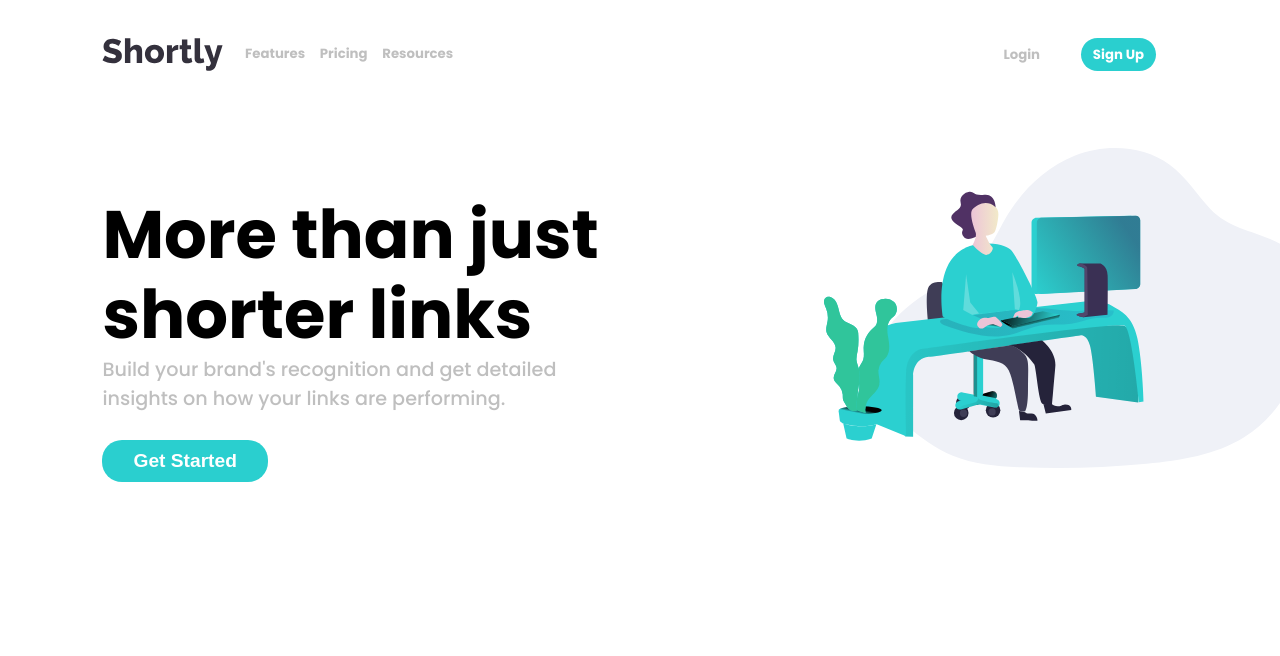
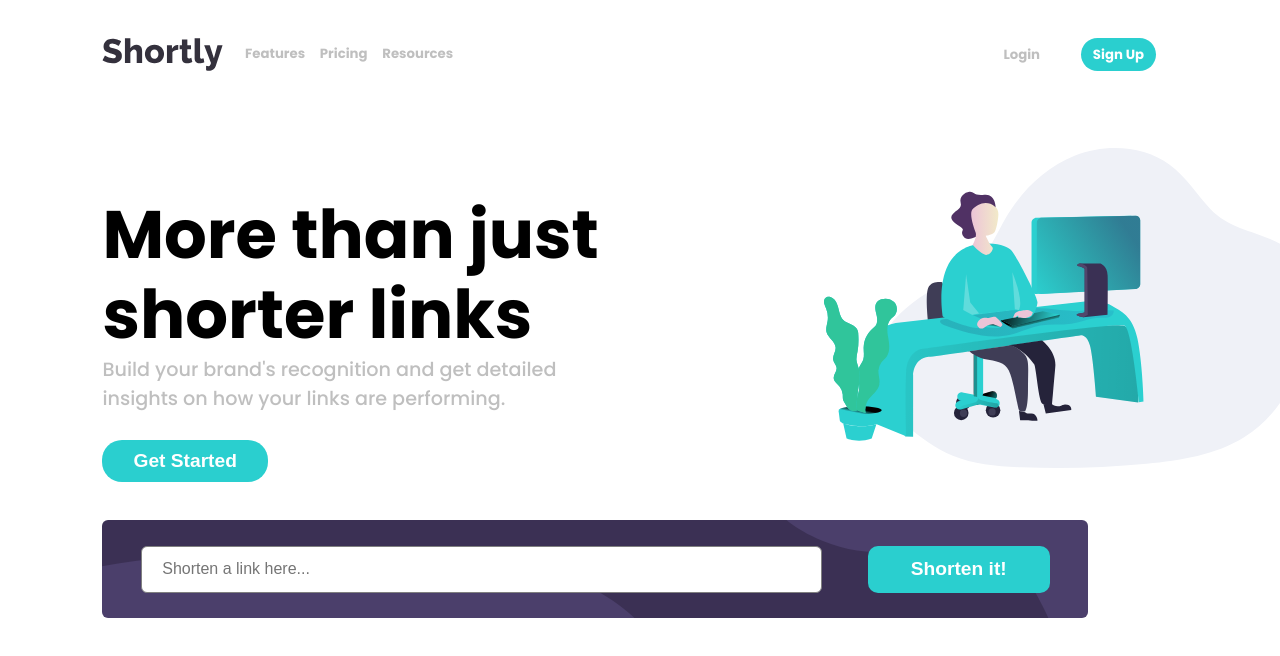
Before and after one commit to rjcrter11/URL-shortening-API-landing-page, a React (Create React App) app in the folder url-shortener/: page / in a window 1280 px wide. Shown: the top 656 px of the page. Built offline with nearby package versions, Linux system fonts and the light colour scheme.

Commit message:
adds initial styling for link form

```diff
--- a/url-shortener/src/App.css
+++ b/url-shortener/src/App.css
@@ -1,7 +1,7 @@
 * {
   box-sizing: border-box;
   margin: 0;
-  padding: 0;
+  padding: 0 ;
 
 }
 
--- a/url-shortener/src/App.js
+++ b/url-shortener/src/App.js
@@ -2,12 +2,14 @@ import React from 'react';
 import './App.css';
 import Navbar from './components/Navbar/Navbar';
 import ActionCall from './components/ActionCall/ActionCall';
+import LinkForm from './components/LinkForm/LinkForm';
 
 function App() {
   return (
     <div className="App">
       <Navbar />
       <ActionCall />
+      <LinkForm />
     </div>
   );
 }
--- /dev/null
+++ b/url-shortener/src/components/LinkForm/LinkForm.js
@@ -0,0 +1,19 @@
+import React from 'react';
+
+import './LinkForm.scss'
+
+const LinkForm = () => {
+    return (
+        <div className='link-wrapper' >
+            <div className='link-form-container' >
+                <form>
+                    <input placeholder='Shorten a link here...' />
+
+                </form>
+                <button>Shorten it!</button>
+            </div>
+        </div>
+    )
+}
+
+export default LinkForm;
--- /dev/null
+++ b/url-shortener/src/components/LinkForm/LinkForm.scss
@@ -0,0 +1,48 @@
+$Cyan: hsl(180, 66%, 49%);
+$DarkViolet: hsl(257, 27%, 26%);
+
+
+.link-wrapper {
+
+    position: relative;
+
+.link-form-container {
+    position: absolute;
+    left: 8%;
+    padding: 2% 3%;
+    width: 77%;
+    margin: 0 auto;
+    display: flex;
+    justify-content: space-between;
+    background-image: url('../../assets/bg-shorten-desktop.svg');
+    background-color: $DarkViolet;
+    border-radius: 6px;
+
+    form {
+        width: 75%;
+
+        input {
+            width: 100%;
+            padding: 2% 3%;
+            border-radius: 6px;
+            border: 1px solid gray;
+            font-size: 1rem;
+        }
+    }
+
+    button {
+        width: 20%;
+        border-radius: 10px;
+
+        border: none;
+        background-color: $Cyan;
+        color: white;
+        font-weight: 700;
+        font-size: 1.2rem;
+
+        &:hover {
+            background-color:lighten($Cyan, 20%);
+        }
+    }
+}
+}
```
